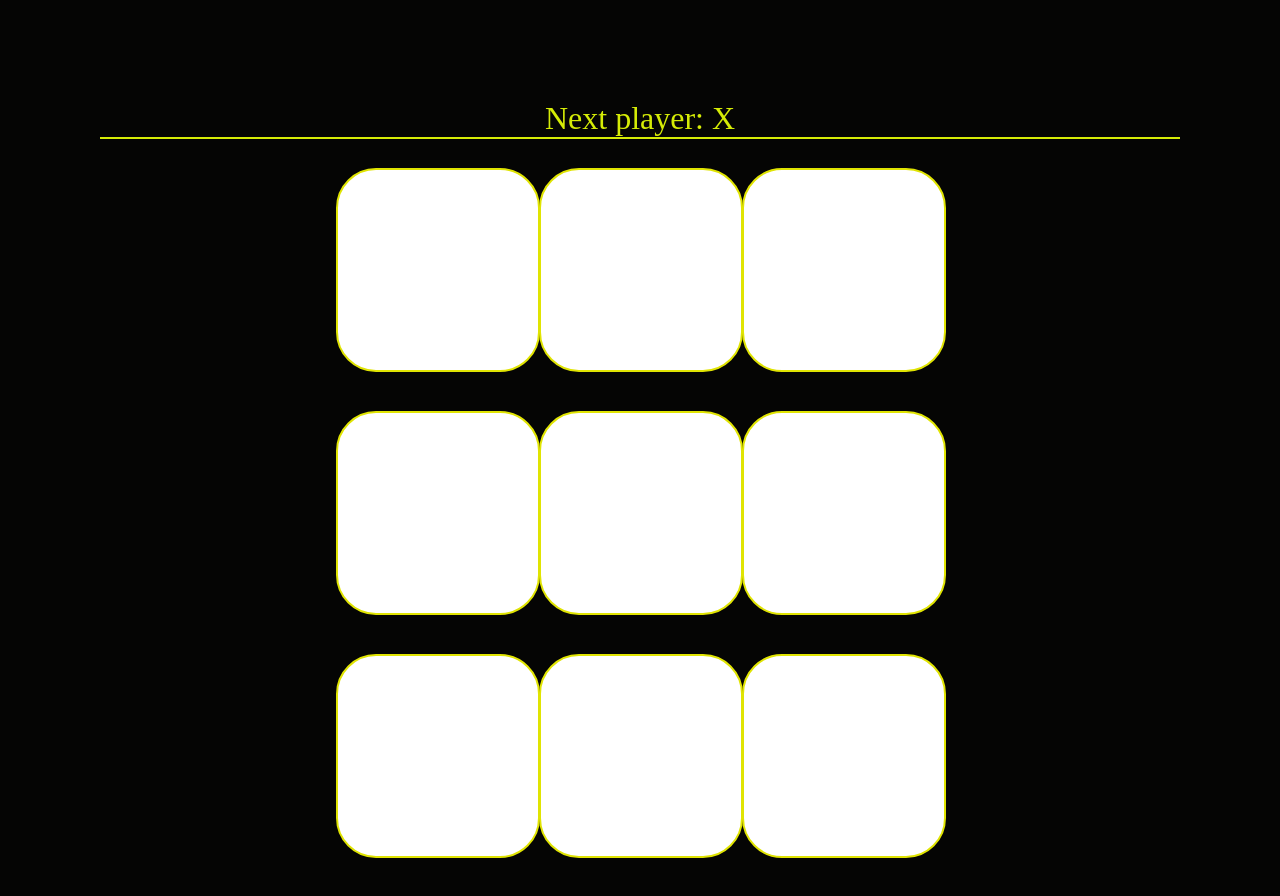
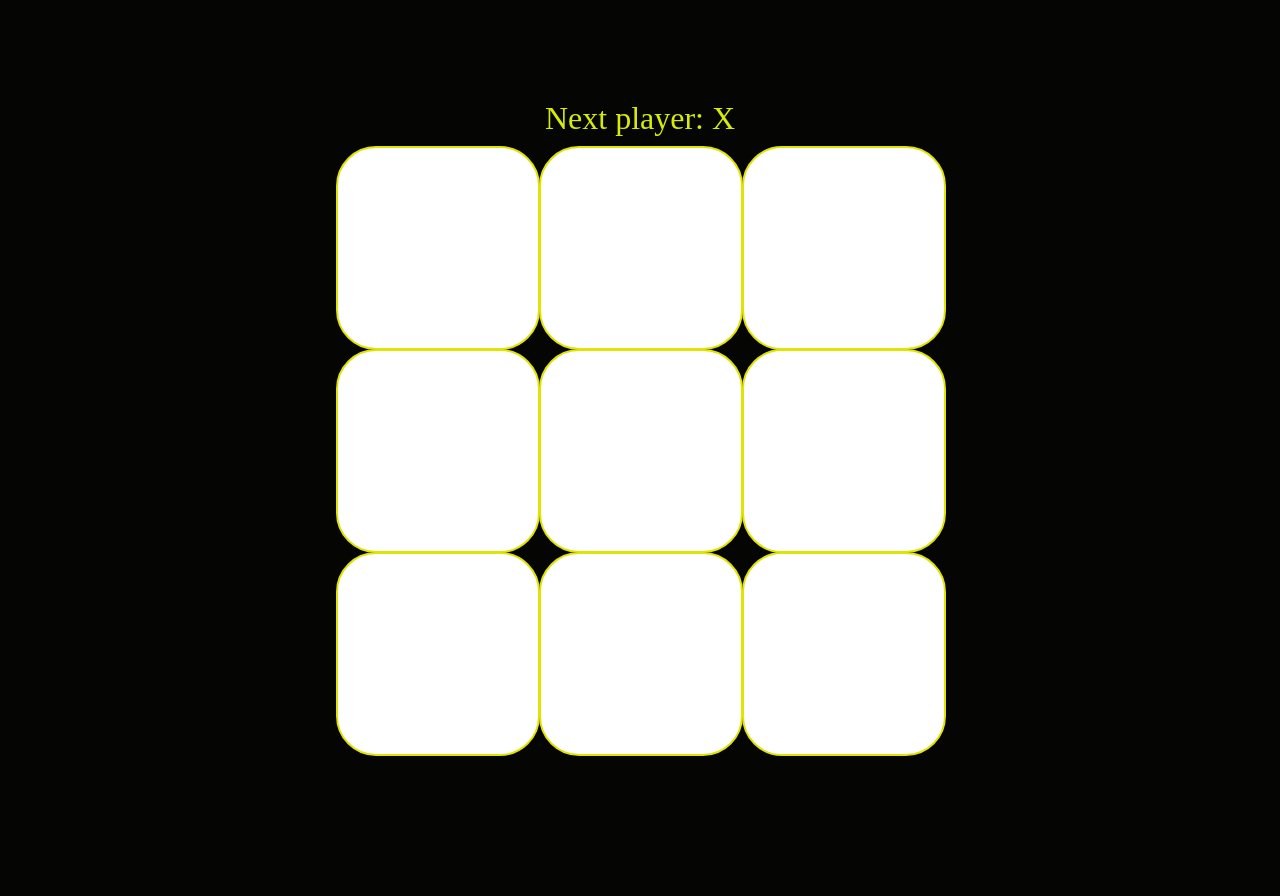
Before and after one commit to Nd3ritu/reactRecap, a React (Create React App) app in the folder ReactDocumentation/tictactoe/self/: page / in a window 1280 px wide. Shown: the top 896 px of the page. After the commit the page ends 856 px from the top, so only its background shows below. Built offline with nearby package versions, Linux system fonts and the light colour scheme.

Commit message:
removed alignement

```diff
--- a/ReactDocumentation/tictactoe/self/src/styles.css
+++ b/ReactDocumentation/tictactoe/self/src/styles.css
@@ -50,8 +50,7 @@ body {
   display: flex;
   flex-direction: row;
   justify-content: center;
-  padding: 20px;
-
+  align-items: center;
 }
 
 .status {
@@ -60,6 +59,6 @@ body {
   font-size: xx-large;
   font-family: cursive;
   text-align: center;
-  border-bottom: 2px solid rgb(213, 236, 6);
+
 
 }
```
